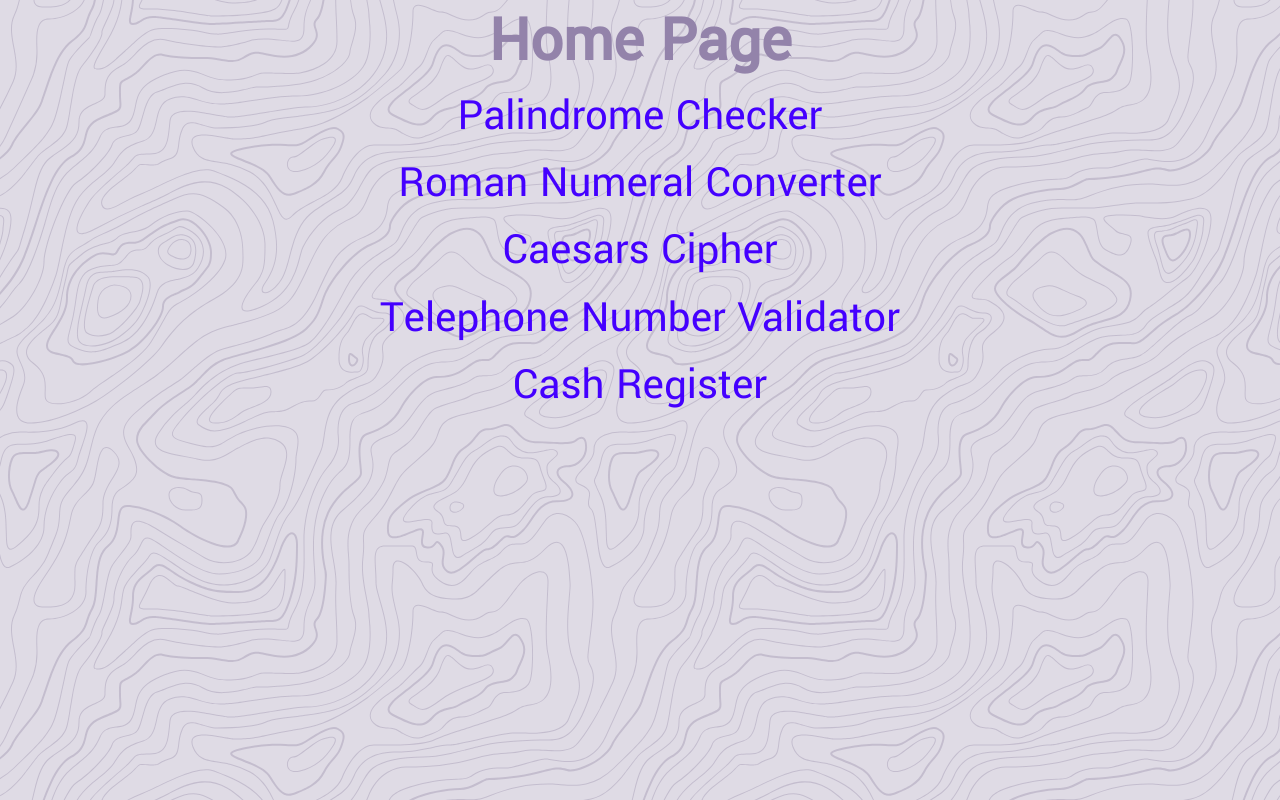
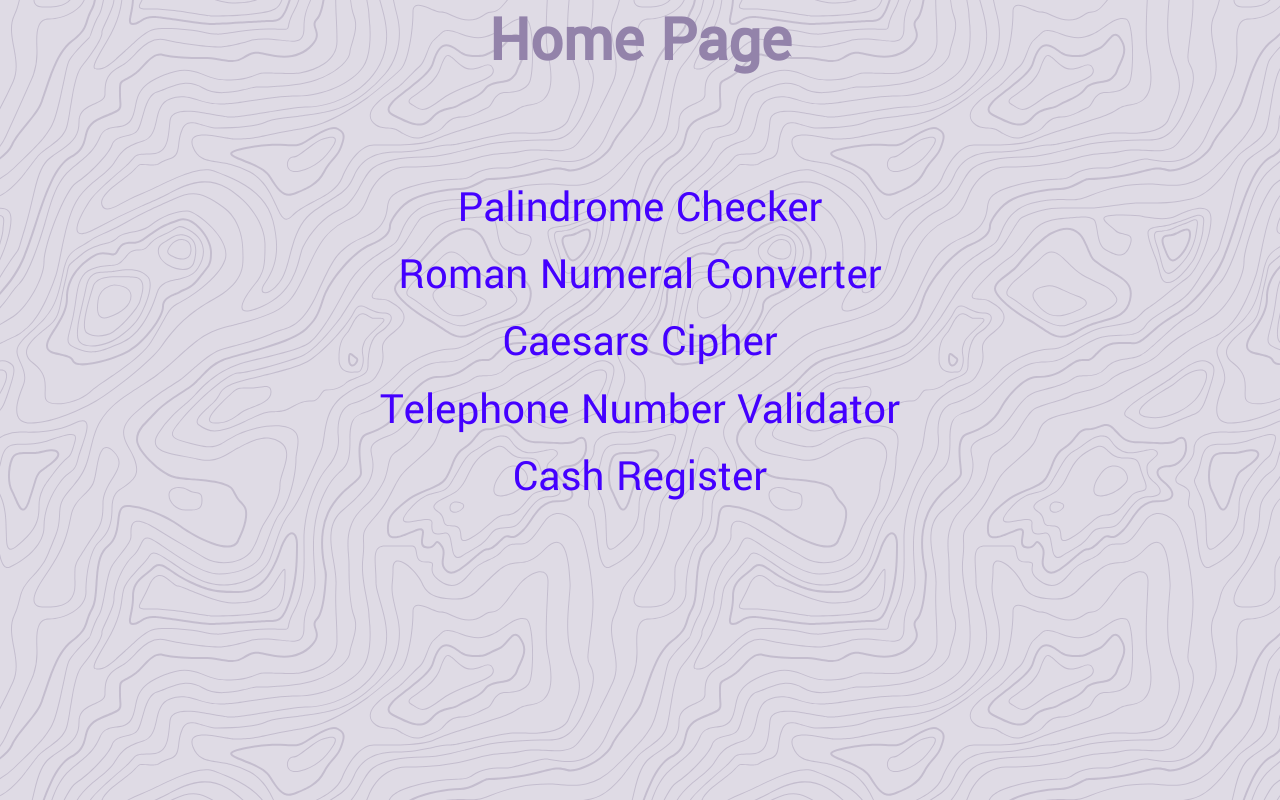
Before and after one commit to yitzhak-bloy/The-final-project-of-algorithm-and-data-structures-In-freeCodeCamp, a React (Create React App) app: page / in a window 1280 px wide. Built offline with nearby package versions, Linux system fonts and the light colour scheme.

Commit message:
Aligning content on the home page

```diff
--- /dev/null
+++ b/src/HomePage.css
@@ -0,0 +1,12 @@
+.HomePage {
+    width: 100%;
+    height: 100vh;
+}
+
+.Links{
+    width: 100%;
+    height: 65vh;
+    display: flex;
+    flex-direction: column;
+    justify-content: center ;
+}
--- a/src/HomePage.jsx
+++ b/src/HomePage.jsx
@@ -1,11 +1,12 @@
 import React from 'react';
 import { Link } from 'react-router-dom';
-// import './HomePage.css';
+import './HomePage.css';
 
 function HomePage() {
   return (
-    <div className="homePage">
+    <div className='HomePage' >
       <h1>Home Page</h1>
+      <div className='Links'>
         <div>
           <Link to='/PalindromeChecker' className='link' >Palindrome Checker</Link>
         </div>
@@ -20,6 +21,7 @@
           <Link to='/cashRegister' className='link' >Cash Register</Link>
         </div>
       </div>
+    </div>
   );
 }
 
```
Lines whose indentation alone changed are shown as unchanged.
